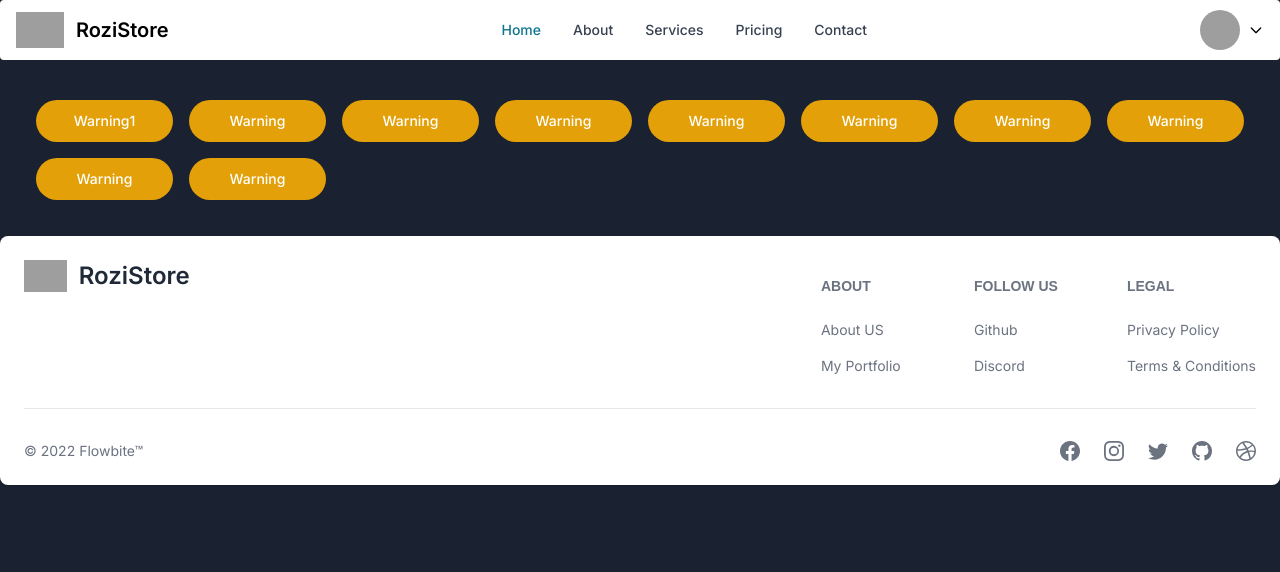
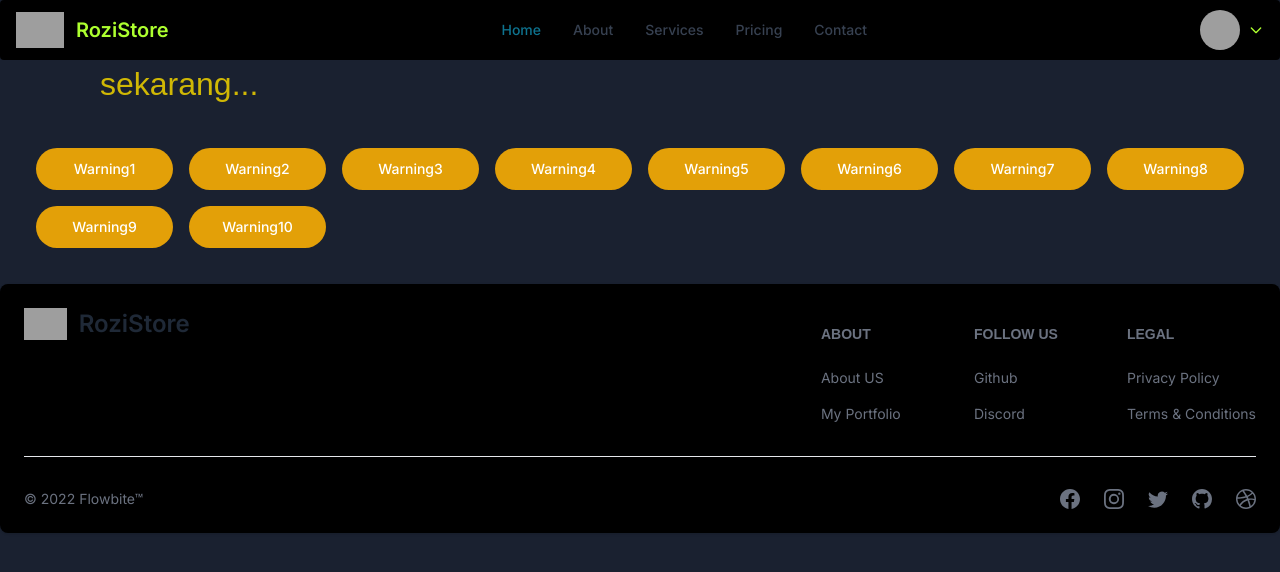
Before and after one commit to InstingCorps/Store, a Next.js app: page /mobile-legends in a window 1280 px wide. Shown: the top 572 px of the page. Built offline with nearby package versions, Linux system fonts and the light colour scheme; grey boxes are pictures that could not be loaded.

Commit message:
change theme

```diff
--- /dev/null
+++ b/app/Text/Test.tsx
@@ -0,0 +1,12 @@
+
+
+
+import "./styles.css"
+
+export default function Test(){
+    return(
+        <div className="text font-bold">
+            sekarang...
+        </div>
+    )
+}
--- /dev/null
+++ b/app/Text/styles.css
@@ -0,0 +1,12 @@
+
+
+
+.text{
+    font-size: 2rem;
+    font-weight: 100;
+    font-family: sans-serif;
+
+    color: #d0b805;
+    margin-left: 100px;
+    font: 50px;
+}
--- /dev/null
+++ b/app/freefire/page.tsx
@@ -0,0 +1,10 @@
+
+
+
+export default function FreeFire() {
+    return(
+        <main>
+
+        </main>
+    )
+}
--- a/app/mobile-legends/components/buttons/buttons.tsx
+++ b/app/mobile-legends/components/buttons/buttons.tsx
@@ -8,6 +8,7 @@ export default function ButtonPills() {
   return (
     <div className="mt-10 grid grid-cols-3 md:grid-cols-8 gap-4 m-9">
       <Button
+      // height={100}
         color="warning"
         pill
       >
@@ -20,7 +21,7 @@ export default function ButtonPills() {
         pill
       >
         <p>
-          Warning
+          Warning2
         </p>
       </Button>
       <Button
@@ -28,7 +29,7 @@ export default function ButtonPills() {
         pill
       >
         <p>
-          Warning
+          Warning3
         </p>
       </Button>
       <Button
@@ -36,7 +37,7 @@ export default function ButtonPills() {
         pill
       >
         <p>
-          Warning
+          Warning4
         </p>
       </Button>
       <Button
@@ -44,7 +45,7 @@ export default function ButtonPills() {
         pill
       >
         <p>
-          Warning
+          Warning5
         </p>
       </Button>
       <Button
@@ -52,7 +53,7 @@ export default function ButtonPills() {
         pill
       >
         <p>
-          Warning
+          Warning6
         </p>
       </Button>
       <Button
@@ -60,7 +61,7 @@ export default function ButtonPills() {
         pill
       >
         <p>
-          Warning
+          Warning7
         </p>
       </Button>
       <Button
@@ -68,7 +69,7 @@ export default function ButtonPills() {
         pill
       >
         <p>
-          Warning
+          Warning8
         </p>
       </Button>
       <Button
@@ -76,7 +77,7 @@ export default function ButtonPills() {
         pill
       >
         <p>
-          Warning
+          Warning9
         </p>
       </Button>
       <Button
@@ -84,7 +85,7 @@ export default function ButtonPills() {
         pill
       >
         <p>
-          Warning
+          Warning10
         </p>
       </Button>
     </div>
--- a/app/mobile-legends/page.tsx
+++ b/app/mobile-legends/page.tsx
@@ -1,12 +1,15 @@
 import ComponentNavbar from "@/components/Navbar/Navbar";
 import ButtonPills from "@/app/mobile-legends/components/buttons/buttons";
 import ComponentFooter from "@/components/footer/footer";
+import Test from "../Text/Test";
 
 export default function MobileLegends() {
 return(
     <main>
         <ComponentNavbar />
+        <Test />
         <ButtonPills />
+
         <footer>
             <ComponentFooter />
         </footer>
--- a/components/Navbar/Navbar.tsx
+++ b/components/Navbar/Navbar.tsx
@@ -2,10 +2,11 @@
 'use client';
 
 import { Avatar, Dropdown, Navbar } from 'flowbite-react';
+import "./styles.css"
 
 export default function ComponentNavbar() {
   return (
-    <Navbar
+    <Navbar className="ComNavbar"
       fluid
       rounded
     >
--- /dev/null
+++ b/components/Navbar/styles.css
@@ -0,0 +1,6 @@
+
+
+.ComNavbar {
+    background-color: black;
+    color: greenyellow;
+}
--- a/components/footer/footer.tsx
+++ b/components/footer/footer.tsx
@@ -4,10 +4,11 @@
 
 import { Footer } from 'flowbite-react';
 import { BsDribbble, BsFacebook, BsGithub, BsInstagram, BsTwitter } from 'react-icons/bs';
+import "./styles.css"
 
 export default function ComponentFooter() {
   return (
-    <Footer container>
+    <Footer container className="com-footer">
       <div className="w-full">
         <div className="grid w-full justify-between sm:flex sm:justify-between md:flex md:grid-cols-1">
           <div>
--- /dev/null
+++ b/components/footer/styles.css
@@ -0,0 +1,5 @@
+
+.com-footer{
+    background-color: black;
+    color: #fff;
+}
```
